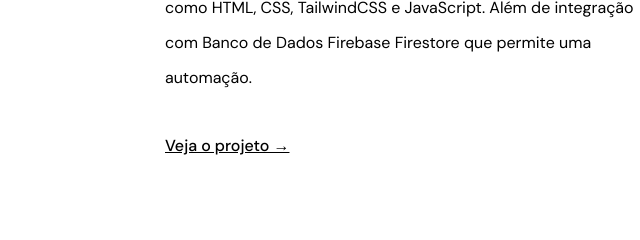
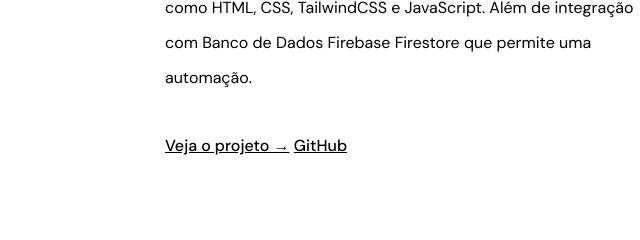
Before and after one commit to MatheusTerradasDEV/MatheusTerradasDEV.github.io, a plain HTML site: page index.html in a window 1280 px wide. Shown: the part 2680-2920 px from the top of the page, 565-1205 px from the left. Drawn offline with Linux system fonts and the light colour scheme.

Commit message:
Update index.html

```diff
--- a/index.html
+++ b/index.html
@@ -181,6 +181,7 @@
               Além de integração com Banco de Dados Firebase Firestore que permite uma automação.
             </p>
             <a href="https://celinadoces.vercel.app" target="_blank">Veja o projeto &rarr;</a>
+            <a href="https://github.com/MatheusTerradasDEV/cardapiodigital" target="_blank">GitHub</a>
           </div>
         </li>
         <li class="projects__reversed-list">
```
